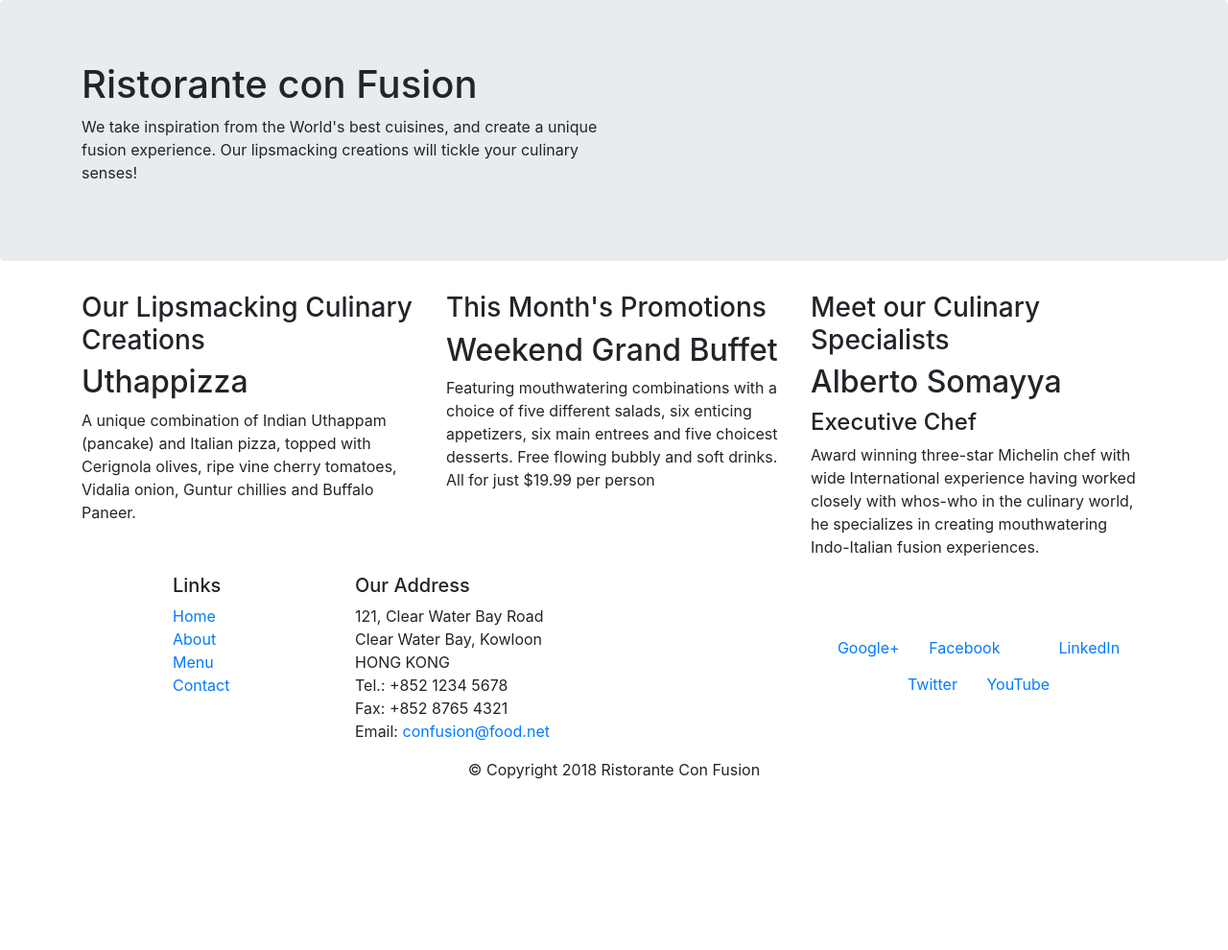
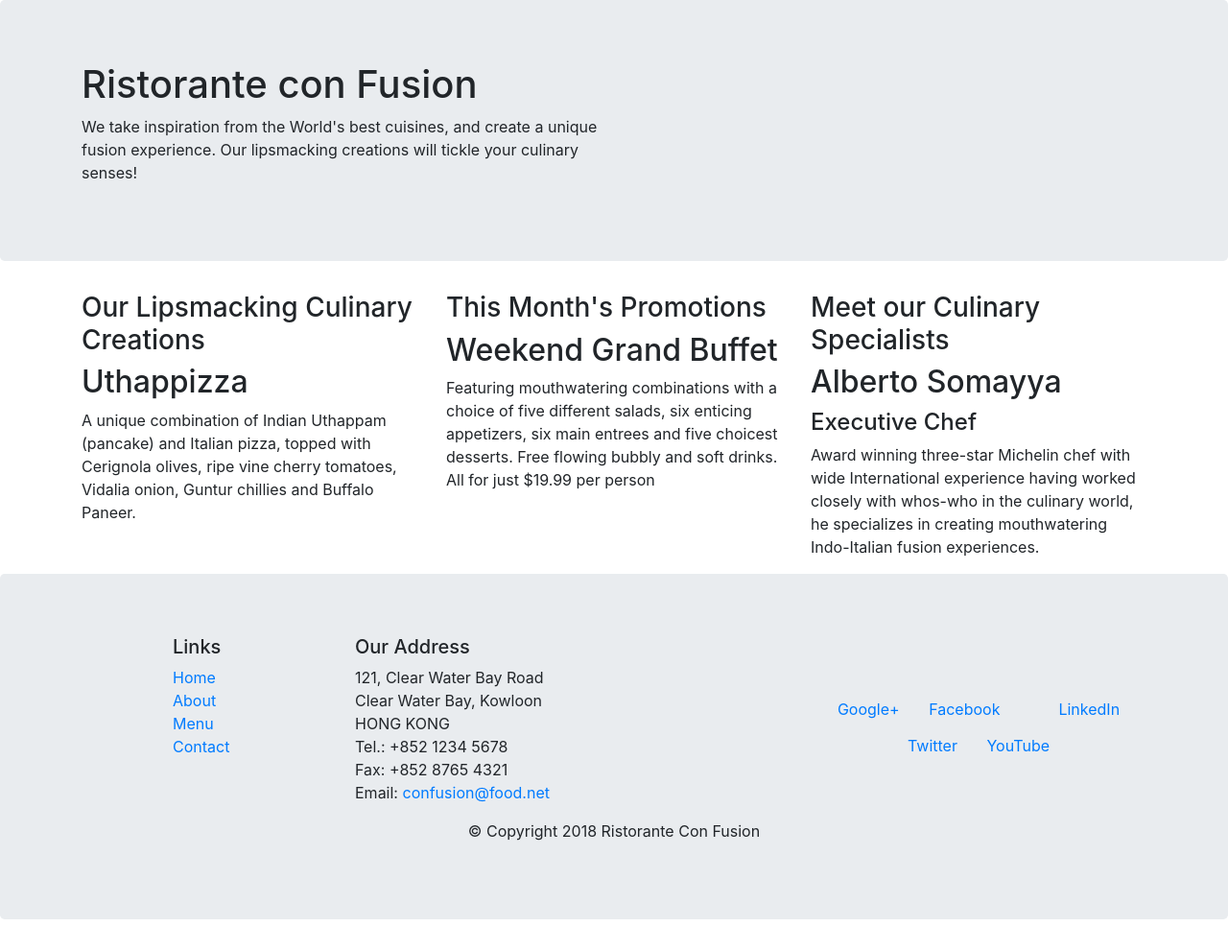
Before and after one commit to vanhuutoan27/RistoranteConFusion, a website: page index.html in a window 1280 px wide. Shown: the whole page at 96% size. Before the commit the page ends 830 px from the top, so only its background shows below. Drawn offline with nearby package versions, Linux system fonts and the light colour scheme.

Commit message:
Bootstrap Grid Part 1

```diff
--- a/index.html
+++ b/index.html
@@ -118,7 +118,7 @@
       </div>
     </footer> -->
 
-    <footer class="footer">
+    <footer class="jumbotron">
       <div class="container">
         <div class="row">
           <div class="col-4 offset-1 col-sm-2">
```
